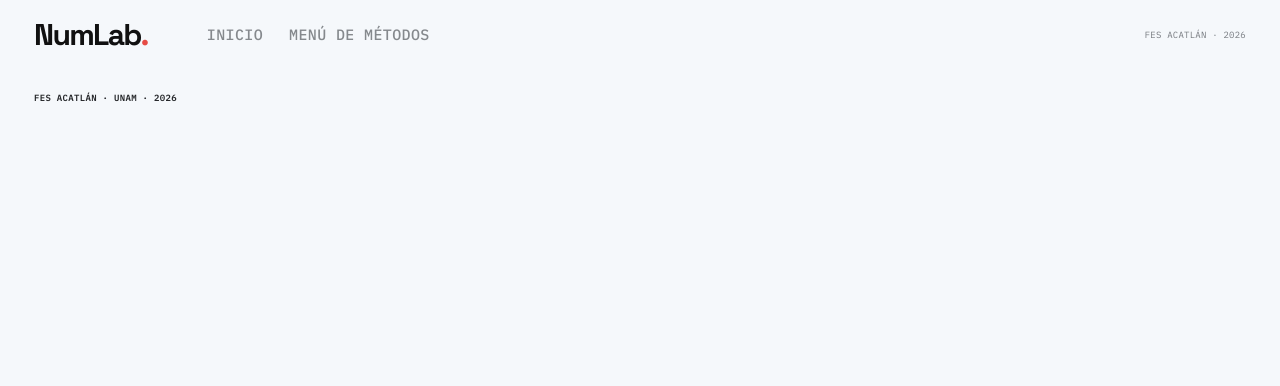
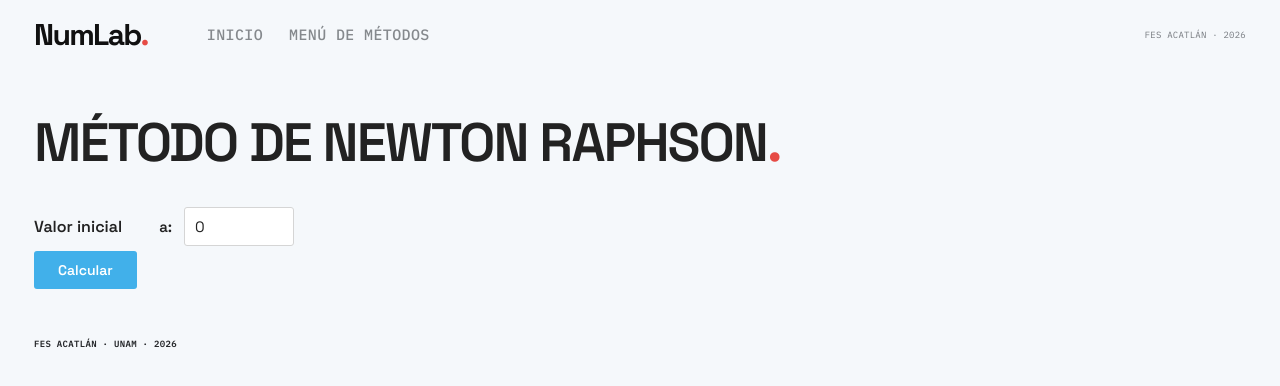
Before and after one commit to IvanEspMar/NumLab, a React (Vite) app: page /nolineal/newton in a window 1280 px wide. Shown: the top 386 px of the page. Built offline with nearby package versions, Linux system fonts and the light colour scheme.

Commit message:
añadí ruta y pagina minima funional metodo de newton

```diff
--- a/src/App.tsx
+++ b/src/App.tsx
@@ -9,6 +9,7 @@ import { Header, Footer } from './components/header'
 import NoLineales from './routes/problems/nolineal/nolineal'
 import Biseccion from './routes/problems/nolineal/biseccion/biseccion'
 import Sistemas from './routes/problems/sistemas/sistemas'
+import Newton from './routes/problems/nolineal/newton/newton'
 
 function App() {
   return (
@@ -22,6 +23,7 @@ function App() {
           <Route path="/problems" element={<Problemas />} />
           <Route path="/nolineal" element={<NoLineales />}/>
           <Route path='/nolineal/biseccion' element={<Biseccion/>} />
+          <Route path='/nolineal/newton' element={<Newton/>} />
           <Route path='/lineal' element={<Sistemas/>}/>
         </Routes>
 
--- a/src/routes/problems/nolineal/biseccion/biseccion.tsx
+++ b/src/routes/problems/nolineal/biseccion/biseccion.tsx
@@ -97,7 +97,7 @@ function Biseccion() {
             </div>
 
             <div className="bisection__result">
-              Resultado {"f(" + sol + ") = " + equation(sol)}
+              Resultado {"f(" + sol.toFixed(5) + ") = " + equation(sol).toFixed(6)}
             </div>
             {iterations.length > 0 &&
                 <table className="bisection__iterations-table">
@@ -115,7 +115,7 @@ function Biseccion() {
                     <tbody>
                         {iterations.map(({ a, b, c, fa, fb, fc }, i) => (
                             <tr key={i}>
-                                <td>{i}</td>
+                                <td>{i + 1}</td>
                                 <td>{Number(a.toFixed(decimals))}</td>
                                 <td>{Number(c.toFixed(decimals))}</td>
                                 <td>{Number(b.toFixed(decimals))}</td>
--- /dev/null
+++ b/src/routes/problems/nolineal/newton/newton.scss
@@ -0,0 +1,191 @@
+
+.newton {
+    width: 100%;
+    color: #222;
+    font-family: 'Space Grotesk', sans-serif;
+
+    h1 {
+        margin: 45px 0 35px;
+        font-size: 54px;
+        font-weight: 600;
+        letter-spacing: -2px;
+        line-height: 1.1;
+    }
+
+    &__interval-inputs {
+        display: flex;
+        align-items: center;
+        gap: 12px;
+
+        h3 {
+            margin: 0 25px 0 0;
+            font-size: 16px;
+            font-weight: 600;
+        }
+
+        label {
+            font-size: 15px;
+            font-weight: 600;
+        }
+    }
+
+    &__interval-values {
+        display: flex;
+        gap: 35px;
+        padding: 18px 0;
+
+        span {
+            font-size: 17px;
+            color: #555;
+            font-variant-numeric: tabular-nums;
+        }
+    }
+
+    input {
+        width: 110px;
+        box-sizing: border-box;
+        border: 1px solid #d5d5d5;
+        padding: 9px 10px;
+        background: white;
+        border-radius: 3px;
+        font-family: inherit;
+        font-size: 15px;
+        color: #222;
+        outline: none;
+        transition: border-color 150ms ease;
+
+        &:hover {
+            border-color: #999;
+        }
+
+        &:focus {
+            border-color: #41B0EA;
+        }
+
+        &::placeholder {
+            color: #aaa;
+        }
+    }
+
+    &__calculation-controls {
+        display: flex;
+        align-items: center;
+        flex-wrap: wrap;
+        gap: 12px;
+        padding: 5px 0 25px;
+
+        button {
+            border: none;
+            border-radius: 3px;
+            padding: 10px 24px;
+            background: #41B0EA;
+            color: white;
+            font-family: inherit;
+            font-size: 14px;
+            font-weight: 600;
+            cursor: pointer;
+            transition: background 150ms ease;
+
+            &:hover:not(:disabled) {
+                background: #269bd8;
+            }
+
+            &:disabled {
+                background: #ccc;
+                color: #777;
+                cursor: not-allowed;
+            }
+        }
+
+        span {
+            font-size: 13px;
+            color: #d34b45;
+        }
+    }
+
+    &__iterations-table {
+    width: 100%;
+    border-collapse: collapse;
+    background: white;
+    font-size: 15px;
+    font-variant-numeric: tabular-nums;
+
+    th, td {
+        padding: 12px 15px;
+        text-align: center;
+        border: 1px solid #e5e5e5;
+    }
+
+    th {
+        background: #f3f6f8;
+        color: #444;
+        font-weight: 600;
+        border-top: 1px solid #ddd;
+    }
+
+    tbody {
+        tr {
+            animation: rowAppear 0.3s ease both;
+        }
+        @for $i from 1 through 20 {
+            tr:nth-child(#{$i}) {
+                animation-delay: #{$i * 0.04}s;
+            }
+        }
+        tr:nth-child(odd) {
+            background: #fafafa;
+        }
+
+        tr:hover {
+            background: #edf7fc;
+        }
+    }
+}
+
+@keyframes rowAppear {
+    from {
+        opacity: 0;
+        transform: translateY(8px);
+    }
+
+    to {
+        opacity: 1;
+        transform: translateY(0);
+    }
+}
+
+    &__result {
+        margin-top: 25px;
+        padding: 15px 0;
+        border-top: 1px solid #ddd;
+        font-size: 18px;
+        font-weight: 600;
+        font-variant-numeric: tabular-nums;
+    }
+}
+
+@media (max-width: 700px) {
+    .newton {
+        h1 {
+            font-size: 36px;
+        }
+
+        &__interval-inputs {
+            flex-wrap: wrap;
+        }
+
+        &__interval-values {
+            flex-direction: column;
+            gap: 8px;
+        }
+
+        &__iterations-table {
+            font-size: 12px;
+
+            th, td {
+                padding: 8px 5px;
+                min-width: 0;
+            }
+        }
+    }
+}
--- a/src/routes/problems/nolineal/newton/newton.tsx
+++ b/src/routes/problems/nolineal/newton/newton.tsx
@@ -1,5 +1,6 @@
 
 import { useState } from "react";
+import './newton.scss'
 
 interface RowNewtonType {
     x_n: number;
@@ -7,66 +8,67 @@ interface RowNewtonType {
     dfx_n: number;
 }
 function equation(x: number) {
-    return (-1 * (x + 1) ** 3 + 8 * x - 7);
+    return x ** 4 - 3 * x ** 3 + 2 * x - 5;
 }
 
-function Biseccion() {
+function equationD(x: number) {
+    return 4 * x ** 3 - 9 * x ** 2 + 2;
+}
+
+function Newton() {
     const [iterations, setIterations] = useState<RowNewtonType[]>([]);
-    const [a, setA] = useState(0);
-    const [b, setB] = useState(0);
-    const [sol, setSol] = useState(a);
-
-    const intervalIsValid = a < b;
-    // Valida si f(a) y f(b) tienen signos diferentes.
-    const intervalHasSignChange = equation(a) * equation(b) < 0;
+    const [initialValue, setInitialValue] = useState("0");
     const tolerance = 0.00001;
     const decimals = 6;
 
     function computeIterations() {
+        const x_0 = Number(initialValue)
+        const firstIteration:RowNewtonType = {x_n: x_0, fx_n: equation(x_0), dfx_n: equationD(x_0)}
+        let iterations = [firstIteration]
+        let i = 0
+        do {
+            const x_n = iterations[i].x_n
+            const f_n = equation(x_n)
+            const df_n = equationD(x_n)
+            const x_np1 = x_n - (f_n / df_n)
+            const f_np1 = equation(x_np1)
+            const df_np1 = equationD(x_np1)
+            iterations.push({x_n: x_np1, fx_n: f_np1, dfx_n: df_np1})
+            i++
+            if(Math.abs(iterations[i].fx_n) < tolerance)
+                break
+        } while (i < 100)
+        setIterations(iterations)
     }
 
     return (
         <section className="newton">
-            <h1>MÉTODO DE BISECCIÓN</h1>
+            <h1>MÉTODO DE NEWTON RAPHSON<span className="punto">.</span></h1>
 
             <div className="newton__interval-inputs">
-                <h3>Intervalo inicial</h3>
+                <h3>Valor inicial</h3>
                 <label htmlFor="interval-a">a:</label>
-                <input id="interval-a" value={a} onChange={(e) => setA(Number(e.target.value))} type="number" placeholder="0" />
-                <label htmlFor="interval-b">b:</label>
-                <input id="interval-b" value={b} onChange={(e) => setB(Number(e.target.value))} type="number" placeholder="0" />
+                <input id="interval-a" value={initialValue} onChange={(e) => setInitialValue(e.target.value)} type="number" placeholder="1" />
             </div>
-
-            <div className="newton__interval-values">
-                <span>f(a) = {equation(a)}</span>
-                <span>f(b) = {equation(b)}</span>
-            </div>
-
             <div className="newton__calculation-controls">
-                <button disabled={!(intervalIsValid && intervalHasSignChange)} onClick={computeIterations}>
+                <button onClick={computeIterations}>
                     Calcular
                 </button>
-                <span>{intervalIsValid ? "" : "Intervalo inválido: a debe ser menor que b"}</span>
-                <span>{intervalHasSignChange || !intervalIsValid ? "" : "f(a) y f(b) tienen el mismo signo"}</span>
-            </div>
-
-            <div className="newton__result">
-              Resultado {"f(" + sol + ") = " + equation(sol)}
             </div>
             {iterations.length > 0 &&
-                <table className="bisection__iterations-table">
+                <table className="newton__iterations-table">
                     <thead>
                         <tr>
                             <th>n</th>
                             <th>x_n</th>
                             <th>f(x_n)</th>
-                            <th>f(x_n)</th>
+                            <th>f'(x_n)</th>
                         </tr>
                     </thead>
                     <tbody>
                         {iterations.map(({x_n,fx_n, dfx_n}, i) => (
                             <tr key={i}>
-                                <td>{i}</td>
+                                <td>{i + 1}</td>
                                 <td>{Number(x_n.toFixed(decimals))}</td>
                                 <td>{Number(fx_n.toFixed(decimals))}</td>
                                 <td>{Number(dfx_n.toFixed(decimals))}</td>
@@ -79,4 +81,4 @@ function Biseccion() {
     );
 }
 
-export default Biseccion;
+export default Newton;
```
